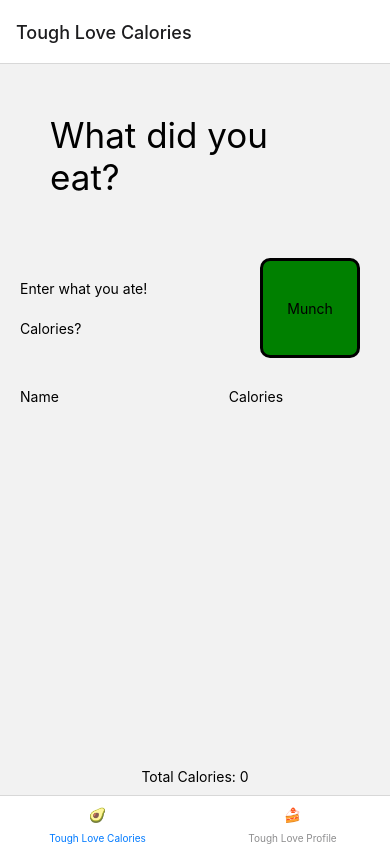
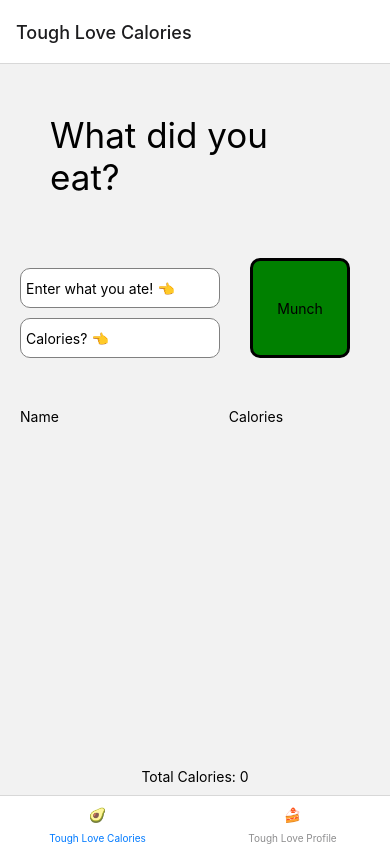
Before and after one commit to CodeJonesW/foodTracker, a React Native app: screen /Profile in a window 390 px wide. Built offline with nearby package versions, Linux system fonts and the light colour scheme.

Commit message:
fastlane deployment for ios and android
also improved text inputs

```diff
--- a/components/FoodInputBar.tsx
+++ b/components/FoodInputBar.tsx
@@ -30,15 +30,17 @@ const FoodInputBar: React.FC<{
       }}>
       <View style={{padding: 10, display: 'flex', flexDirection: 'column'}}>
         <TextInput
-          style={{height: 40, width: 150}}
-          placeholder="Enter what you ate!"
+          style={styles.textInput}
+          placeholder="Enter what you ate! 👈"
+          placeholderTextColor="black"
           keyboardType="ascii-capable"
           onChangeText={text => setFoodInput(text)}
           value={foodInput}
         />
         <TextInput
-          style={{height: 40, width: 150}}
-          placeholder="Calories?"
+          style={styles.textInput}
+          placeholder="Calories? 👈"
+          placeholderTextColor="black"
           keyboardType="number-pad"
           onChangeText={text => setFoodCalories(text)}
           value={foodCalories}
@@ -59,7 +61,7 @@ const styles = StyleSheet.create({
   button: {
     width: 100,
     height: 100,
-    marginLeft: 80,
+    marginLeft: 20,
     justifyContent: 'center',
     alignContent: 'center',
     alignItems: 'center',
@@ -68,6 +70,16 @@ const styles = StyleSheet.create({
     borderColor: 'black',
     backgroundColor: 'green',
   },
+  textInput: {
+    height: 40,
+    width: 200,
+    borderColor: 'grey',
+    backgroundColor: 'white',
+    borderWidth: 1,
+    borderRadius: 10,
+    marginBottom: 10,
+    padding: 5,
+  },
 });
 
 export default FoodInputBar;
--- a/pages/Profile.tsx
+++ b/pages/Profile.tsx
@@ -11,8 +11,6 @@ const Profile: React.FC = ({children}) => {
   return (
     <SafeAreaView>
       <View style={styles.container}>
-        <Text>Hello user</Text>
-        <Text>View your intake</Text>
         <TouchableOpacity
           style={styles.button}
           accessibilityLabel="Record a Profile">
```
Also changed, not shown: 3787 other files (tests, documents, lock files or other folders).
